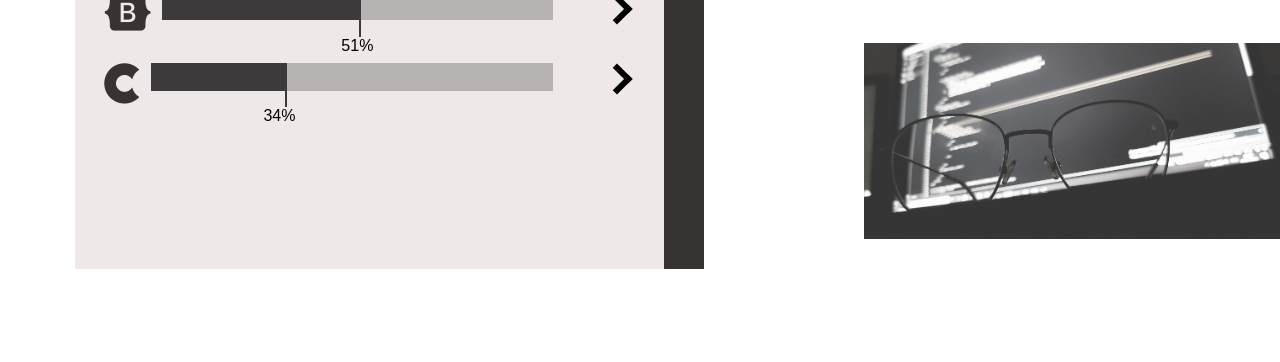
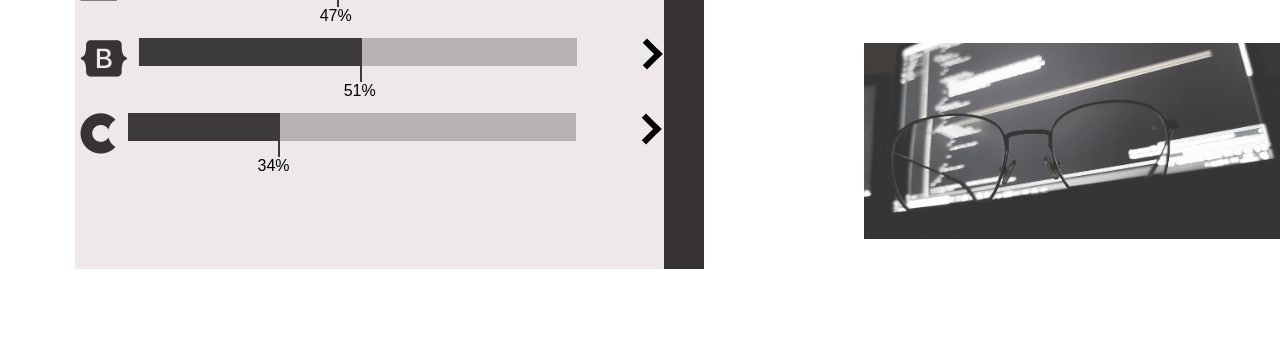
Before and after one commit to nntq/cv, a plain HTML site: page index.html in a window 1280 px wide. Shown: the part 2438-2800 px from the top of the page. Drawn offline with nearby package versions, Linux system fonts and the light colour scheme.

Commit message:
Add files via upload

```diff
--- a/app.js
+++ b/app.js
@@ -51,6 +51,8 @@ document.getElementById("c").innerHTML = third[random(third.length)];
 
 
 function sScroll(id) {
+    $(".navigation__mobile__menu").addClass("navigation__mobile__menu__out");
+    $(".navigation__mobile__inner").removeClass("open");
     var offset = 0;
     $('html,body').animate({
         scrollTop: $(id).offset().top - offset
@@ -199,13 +201,14 @@ function fifthBtn() {
 }
 
 
-// var offset_top=$(".works__inner__background").offset();
-// $(window).scroll(function (event) {
-//     var scroll = $(window).scrollTop();
-//     if(scroll>=offset_top.top-1)
-//         $(".works__inner__background").addClass("animation");
-//     console.log(scroll);
-// });
+var offset_top=$(".skills__hover").offset();
+$(window).scroll(function (event) {
+    var scroll = $(window).scrollTop();
+    if(scroll>=offset_top.top+20)
+        $(".works__inner__background").addClass("animation");
+    console.log("offset"+offset_top);
+    console.log("scroll"+scroll);
+});
 
 // console.log(offset_top.top);
 
@@ -271,12 +274,6 @@ function crossInfoMobile(){
 
 function skillsInfo(a){
     $(".skills__mobile__info__inner").removeClass("skills__mobile__slideDown")
-    // if(($(".skills__mobile__info__inner").hasClass("skills__mobile__slideUp"))==0)
-    //     $(".skills__mobile__info__inner").addClass("skills__mobile__slideUp")
-    // else{
-    //     $(".skills__mobile__info__inner").addClass("skills__mobile__slideDown")
-    //     $(".skills__mobile__info__inner").removeClass("skills__mobile__slideUp")
-    // }
     if(a==1){
         if($(".two").hasClass("skills__mobile__slideUp")){
             $(".two").addClass("skills__mobile__slideDown")
--- a/style.css
+++ b/style.css
@@ -431,6 +431,7 @@ nav ul li a {
 .icon{
     font-size: 2.6rem;
     margin-right: 2%;
+    margin-left: 1%;
     color: rgb(55, 51, 51);
 }
 
@@ -449,8 +450,11 @@ nav ul li a {
 }
 
 .skills__stats__inner{
-    padding: 5%;
-    height: 100%;
+    /* padding: 13%; */
+    height: 70vh;
+    position: relative;
+    top: 50%;
+    transform: translateY(-40%)
 }
 
 .stat{
@@ -662,8 +666,7 @@ nav ul li a {
     border-right: 130vh solid transparent;
     animation-name: left_tri;
     animation-duration: 3s;
-    animation-delay: 1s;
-    transition: 2s linear all;
+    transition: all 2s ease-in-out;
     z-index: -1;
 }
 
@@ -673,13 +676,13 @@ nav ul li a {
     top: 60vh;
     right: 0;
     width: 0;
-	height: 0;
+    height: 0;
+    transition: all 2s ease-in-out;
     border-bottom: 75vh solid rgb(60, 58, 58);
     border-left: 200vh solid transparent;
     z-index: -2;
     animation-name: right_tri;
     animation-duration: 3s;
-    animation-delay: 1s;
 }
 
 @keyframes left_tri{
@@ -866,8 +869,7 @@ nav ul li a {
     opacity: .95;
     animation-name: up;
     animation-duration: 2s;
-    animation-delay: 1s;
-    transition: 2s ease-in-out;
+    transition: all 0 ease-in-out;
 }
 
 .works__item__over h3{
```
